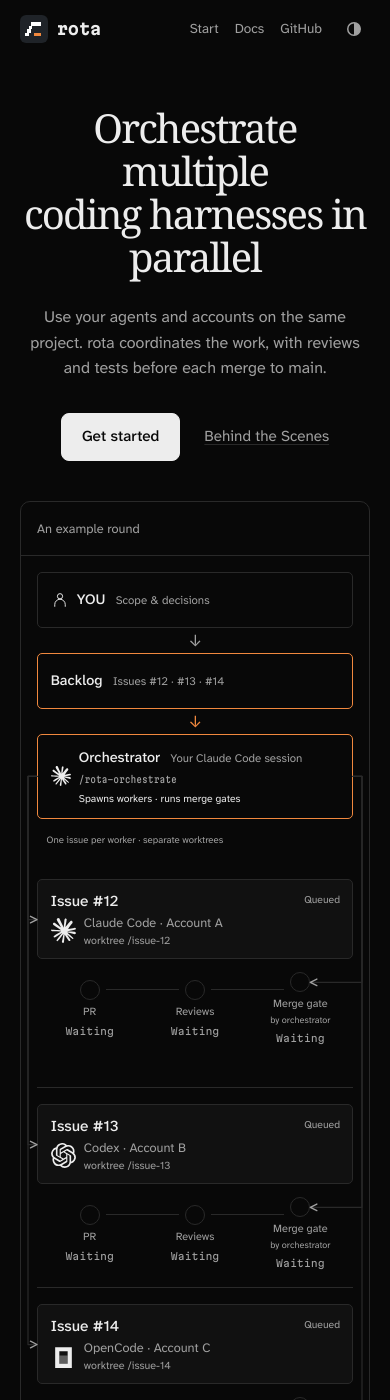
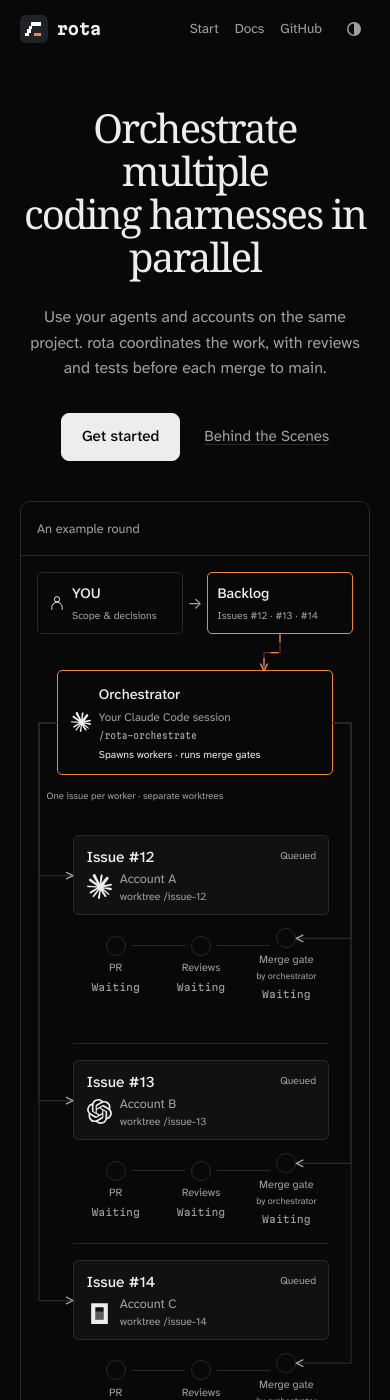
Before and after one commit to l4ci/l4ci.github.io, a Jekyll site: the page built from rota/index.html, in a window 390 px wide and 1400 px high. Built offline with Jekyll 4.4.1, drawn with Linux system fonts in a browser that asks for light colours; some of the changed text lies outside the part shown.

Commit message:
Polish round layout and add compatibility and ambient ASCII branding

```diff
--- /dev/null
+++ b/_includes/rota/ascii.txt
@@ -0,0 +1,5 @@
+               __
+   _________  / /_____ _
+  / ___/ __ \/ __/ __ `/
+ / /  / /_/ / /_/ /_/ /
+/_/   \____/\__/\__,_/
--- a/_includes/rota/round-example.html
+++ b/_includes/rota/round-example.html
@@ -9,6 +9,7 @@
         <marker id="wire-arrow" viewBox="0 0 8 8" refX="7" refY="4" markerWidth="7" markerHeight="7" orient="auto"><path d="M1 1 7 4 1 7"/></marker>
         <marker id="wire-arrow-active" viewBox="0 0 8 8" refX="7" refY="4" markerWidth="7" markerHeight="7" orient="auto"><path d="M1 1 7 4 1 7"/></marker>
       </defs>
+      <g data-wire="backlog"><path class="wire-track"/><path class="wire-motion"/></g>
       <g data-wire="worker-12"><path class="wire-track"/><path class="wire-motion"/></g>
       <g data-wire="worker-13"><path class="wire-track"/><path class="wire-motion"/></g>
       <g data-wire="worker-14"><path class="wire-track"/><path class="wire-motion"/></g>
@@ -18,13 +19,14 @@
       <g data-wire="gate-14"><path class="wire-track"/><path class="wire-motion"/></g>
     </svg>
   <div class="round-intake">
+    <div class="round-inputs">
     <div class="round-node round-you" data-node="you" data-status="active">
       <svg viewBox="0 0 24 24" aria-hidden="true"><circle cx="12" cy="7" r="3.5"/><path d="M5 21v-3a7 7 0 0 1 14 0v3"/></svg>
       <div><strong>YOU</strong><span data-you-status>Describe the work</span></div>
     </div>
     <span class="intake-link" data-intake-link="backlog" aria-hidden="true">→</span>
     <div class="round-node" data-node="backlog" data-status="waiting"><div><strong>Backlog</strong><span>Issues #12 · #13 · #14</span></div></div>
-    <span class="intake-link" data-intake-link="orchestrator" aria-hidden="true">→</span>
+    </div>
     <div class="round-node round-orchestrator" data-node="orchestrator" data-status="waiting">
       <svg class="harness-mark" aria-hidden="true"><use href="#i-claude"/></svg>
       <div><strong>Orchestrator</strong><span>Your Claude Code session</span><code>/rota-orchestrate</code><span class="orchestrator-duty" data-orchestrator-duty>Spawns workers · runs merge gates</span></div>
@@ -34,9 +36,9 @@
   <div class="round-lanes">
     <div class="round-columns" aria-hidden="true"><span>Worker sessions</span><span>PR</span><span>Reviews</span><span>Merge gate<small>Run by orchestrator</small></span></div>
     <div class="round-lane" role="group" aria-label="Issue 12" data-issue="12" data-state="queued">
-      <div class="round-session" role="group" aria-label="Worker session" data-stage="work" data-status="waiting">
-        <svg class="harness-mark" aria-hidden="true"><use href="#i-claude"/></svg>
-        <div class="session-copy"><strong>Issue #12</strong><span>Claude Code <span data-session-account>· Account A</span></span><span class="session-worktree">worktree /issue-12</span></div>
+      <div class="round-session" role="group" aria-label="Claude Code worker session" data-stage="work" data-status="waiting">
+        <svg class="harness-mark" aria-hidden="true"><title>Claude Code</title><use href="#i-claude"/></svg>
+        <div class="session-copy"><strong>Issue #12</strong><span data-session-account>Account A</span><span class="session-worktree">worktree /issue-12</span></div>
         <span class="session-status" data-session-status>Queued</span>
       </div>
       <span class="round-link" data-link="pr" aria-hidden="true"></span>
@@ -48,9 +50,9 @@
       <div class="round-return" aria-hidden="true"><svg viewBox="0 0 400 26" preserveAspectRatio="none" aria-hidden="true"><path d="M390 1V9Q390 18 380 18H20Q10 18 10 9V1"/><path d="m5 7 5-6 5 6"/></svg><span>Review feedback → fresh Claude session</span></div>
     </div>
     <div class="round-lane" role="group" aria-label="Issue 13" data-issue="13" data-state="queued">
-      <div class="round-session" role="group" aria-label="Worker session" data-stage="work" data-status="waiting">
-        <svg class="harness-mark" aria-hidden="true"><use href="#i-openai"/></svg>
-        <div class="session-copy"><strong>Issue #13</strong><span>Codex <span data-session-account>· Account B</span></span><span class="session-worktree">worktree /issue-13</span></div>
+      <div class="round-session" role="group" aria-label="Codex worker session" data-stage="work" data-status="waiting">
+        <svg class="harness-mark" aria-hidden="true"><title>Codex</title><use href="#i-openai"/></svg>
+        <div class="session-copy"><strong>Issue #13</strong><span data-session-account>Account B</span><span class="session-worktree">worktree /issue-13</span></div>
         <span class="session-status" data-session-status>Queued</span>
       </div>
       <span class="round-link" data-link="pr" aria-hidden="true"></span>
@@ -61,9 +63,9 @@
       <div class="round-stage" role="group" aria-label="Merge gate" data-stage="gate" data-status="waiting"><span class="stage-mark" aria-hidden="true"></span><span class="stage-name">Merge gate</span><span class="stage-status">Waiting</span></div>
     </div>
     <div class="round-lane" role="group" aria-label="Issue 14" data-issue="14" data-state="queued">
-      <div class="round-session" role="group" aria-label="Worker session" data-stage="work" data-status="waiting">
-        <svg class="harness-mark" aria-hidden="true"><use href="#i-opencode"/></svg>
-        <div class="session-copy"><strong>Issue #14</strong><span>OpenCode <span data-session-account>· Account C</span></span><span class="session-worktree">worktree /issue-14</span></div>
+      <div class="round-session" role="group" aria-label="OpenCode worker session" data-stage="work" data-status="waiting">
+        <svg class="harness-mark" aria-hidden="true"><title>OpenCode</title><use href="#i-opencode"/></svg>
+        <div class="session-copy"><strong>Issue #14</strong><span data-session-account>Account C</span><span class="session-worktree">worktree /issue-14</span></div>
         <span class="session-status" data-session-status>Queued</span>
       </div>
       <span class="round-link" data-link="pr" aria-hidden="true"></span>
--- /dev/null
+++ b/_includes/rota/works-with.html
@@ -0,0 +1,9 @@
+<section class="entry-works" id="works-with" aria-labelledby="works-title">
+  <h2 id="works-title">Works with</h2>
+  <dl class="compatibility">
+    <div><dt>Agent harnesses</dt><dd><ul class="compat-list"><li><svg viewBox="0 0 24 24" aria-hidden="true" focusable="false"><use href="#i-claude"/></svg><span>Claude Code</span></li><li><svg viewBox="0 0 24 24" aria-hidden="true" focusable="false"><use href="#i-openai"/></svg><span>Codex</span></li><li><svg viewBox="0 0 24 24" aria-hidden="true" focusable="false"><use href="#i-opencode"/></svg><span>OpenCode</span></li></ul><p>Mixed in one round</p></dd></div>
+    <div><dt>Forges</dt><dd><ul class="compat-list"><li><svg viewBox="0 0 24 24" aria-hidden="true" focusable="false"><use href="#i-github"/></svg><span>GitHub</span></li><li><svg viewBox="0 0 24 24" aria-hidden="true" focusable="false"><use href="#i-gitlab"/></svg><span>GitLab</span></li><li><svg viewBox="0 0 24 24" aria-hidden="true" focusable="false"><use href="#i-merge"/></svg><span>Local</span></li></ul><p>Self-hosted GitLab too; local projects merge directly</p></dd></div>
+    <div><dt>Issue sources</dt><dd><ul class="compat-list"><li><svg viewBox="0 0 24 24" aria-hidden="true" focusable="false"><use href="#i-file"/></svg><span>BACKLOG.md</span></li><li><svg viewBox="0 0 24 24" aria-hidden="true" focusable="false"><use href="#i-github"/></svg><span>GitHub Issues</span></li><li><svg viewBox="0 0 24 24" aria-hidden="true" focusable="false"><use href="#i-gitlab"/></svg><span>GitLab Issues</span></li><li><svg viewBox="0 0 24 24" aria-hidden="true" focusable="false"><use href="#i-jira"/></svg><span>Jira</span></li><li><svg viewBox="0 0 24 24" aria-hidden="true" focusable="false"><use href="#i-linear"/></svg><span>Linear</span></li><li><svg viewBox="0 0 24 24" aria-hidden="true" focusable="false"><use href="#i-plan"/></svg><span>It's a Plan</span></li></ul></dd></div>
+    <div><dt>Platforms</dt><dd><ul class="compat-list"><li><svg viewBox="0 0 24 24" aria-hidden="true" focusable="false"><use href="#i-linux"/></svg><span>Linux</span></li><li><svg viewBox="0 0 24 24" aria-hidden="true" focusable="false"><use href="#i-apple"/></svg><span>macOS</span></li><li><svg viewBox="0 0 24 24" aria-hidden="true" focusable="false"><use href="#i-windows"/></svg><span>Windows (WSL2)</span></li></ul></dd></div>
+  </dl>
+</section>
--- a/_layouts/rota/base.html
+++ b/_layouts/rota/base.html
@@ -68,11 +68,13 @@
     <link rel="apple-touch-icon" href="/rota/assets/apple-touch-icon.png">
     <link rel="stylesheet" href="/rota/assets/fonts/fonts.css">
     <link rel="stylesheet" href="/rota/assets/rota.css?v=2">
-    <link rel="stylesheet" href="/rota/assets/entry.css?v=7">
-    {% if is_landing %}<link rel="stylesheet" href="/rota/assets/round-example.css?v=4">{% endif %}
+    <link rel="stylesheet" href="/rota/assets/entry.css?v=9">
+    {% if is_landing %}<link rel="stylesheet" href="/rota/assets/round-example.css?v=5">{% endif %}
     <script>
       try { var t = localStorage.getItem("rota-theme"); document.documentElement.dataset.theme = t === "light" ? "light" : "dark"; } catch (e) { document.documentElement.dataset.theme = "dark"; }
     </script>
+    {% capture rota_ascii %}{% include rota/ascii.txt %}{% endcapture %}
+    <script>console.info("%c" + {{ rota_ascii | rstrip | jsonify }}, "color: #f0883e; font-family: monospace;");</script>
     <script src="/rota/assets/rota.js?v=3" defer></script>
   </head>
   <body class="{{ page.body_class | default: 'is-doc' }}">
@@ -91,12 +93,13 @@
     {{ content }}
     <footer class="colophon">
       <div class="colophon-inner">
-        <p>rota is MIT-licensed and made by <a href="/">Volker Otto</a>.</p>
+        <p class="footer-brand">{% include rota/icon.svg %}<span>rota is MIT-licensed and made by <a href="/">Volker Otto</a>.</span></p>
         <p>
           <a href="https://github.com/l4ci/rota">Source</a>
           <a href="https://github.com/l4ci/rota/releases">Releases</a>
           <a href="https://github.com/l4ci/rota/issues">Issues</a>
           <a href="/imprint/">Imprint</a>
+          {% if is_landing %}<button class="glow-toggle" type="button" data-glow-toggle hidden>Pause glow</button>{% endif %}
         </p>
       </div>
     </footer>
--- a/rota/assets/entry.css
+++ b/rota/assets/entry.css
@@ -113,3 +113,42 @@
   .install-prompt code { font-size: .72rem; }
   .install-alternatives { gap: .4rem .8rem; }
 }
+
+.footer-brand { display: flex; align-items: center; gap: .65rem; }
+.footer-brand .icon { width: 26px; height: 26px; flex: 0 0 26px; }
+.entry-works { display: grid; grid-template-columns: 240px minmax(0, 1fr); gap: 3rem; border-top: 1px solid var(--rule); padding: 3.5rem 0 2rem; margin-top: 1rem; }
+.entry-works h2 { font: 400 2.25rem/1.15 var(--serif); letter-spacing: -.025em; margin: 0; }
+.compatibility { margin: 0; }
+.compatibility > div { padding: 0 0 1.6rem; }
+.compatibility > div + div { border-top: 1px solid var(--rule); padding-top: 1.3rem; }
+.compatibility dt { font-size: .78rem; color: var(--muted); margin-bottom: .8rem; }
+.compatibility dd { margin: 0; }
+.compat-list { display: flex; flex-wrap: wrap; gap: .9rem 1.6rem; margin: 0; padding: 0; list-style: none; }
+.compat-list li { display: inline-flex; align-items: center; gap: .55rem; font-size: .9rem; }
+.compat-list svg { width: 21px; height: 21px; flex: 0 0 21px; fill: currentColor; }
+.compatibility p { font-size: .75rem; color: var(--muted); margin: .7rem 0 0; }
+@media (max-width: 820px) {
+  .entry-works { grid-template-columns: 180px minmax(0, 1fr); gap: 2rem; }
+}
+@media (max-width: 560px) {
+  .entry-works { display: block; padding: 2.5rem 0 1.5rem; }
+  .entry-works h2 { font-size: 2rem; margin-bottom: 2rem; }
+  .compat-list { gap: .9rem 1.3rem; }
+  .compat-list li { font-size: .85rem; }
+}
+
+/* A fixed CLI wordmark stays behind the content as the page scrolls. */
+.is-landing { isolation: isolate; }
+.ambient-ascii { position: fixed; inset: 0; z-index: -1; display: grid; place-items: center; overflow: hidden; pointer-events: none; user-select: none; }
+.ambient-ascii pre { transform: translateY(-8vh); width: max-content; max-width: 96vw; overflow: hidden; margin: 0; padding: 0; border: 0; background: none; color: var(--accent); opacity: .04; font: 600 clamp(18px, 5.5vw, 88px)/1.1 ui-monospace, "SFMono-Regular", Consolas, monospace; letter-spacing: 0; text-align: left; white-space: pre; }
+.ambient-ascii[data-enhanced] pre { opacity: 1; }
+.ascii-letter { opacity: .04; transition: opacity 1400ms ease-in-out, text-shadow 1400ms ease-in-out; }
+.ascii-letter.is-glowing { opacity: .14; text-shadow: 0 0 24px #f0883e, 0 0 65px rgb(240 136 62 / 55%); }
+:root[data-theme="light"] .ascii-letter, :root[data-theme="light"] .ambient-ascii:not([data-enhanced]) pre { opacity: .03; }
+:root[data-theme="light"] .ascii-letter.is-glowing { opacity: .09; }
+.glow-toggle { border: 0; padding: 0; background: none; color: var(--muted); font: inherit; text-decoration: underline; text-decoration-color: var(--rule); text-underline-offset: .18em; cursor: pointer; }
+.glow-toggle:hover { color: var(--ink); }
+@media (prefers-reduced-motion: reduce) {
+  .ascii-letter { transition: none; }
+  .ascii-letter.is-glowing { opacity: .04; text-shadow: none; }
+}
--- a/rota/assets/entry.js
+++ b/rota/assets/entry.js
@@ -24,3 +24,69 @@
     reset = window.setTimeout(function () { button.textContent = "Copy prompt"; status.textContent = ""; }, 5000);
   });
 }());
+
+// Split the slanted CLI artwork along the strokes of r, o, t and a.
+(function () {
+  "use strict";
+  var backdrop = document.querySelector(".ambient-ascii");
+  if (!backdrop) return;
+  var art = backdrop.querySelector("pre");
+  var toggle = document.querySelector("[data-glow-toggle]");
+  var rows = art.textContent.trimEnd().split("\n");
+  var cuts = [[8, 13, 17], [8, 13, 18], [8, 13, 18], [6, 13, 17], [6, 12, 16]];
+  if (rows.length !== cuts.length) return;
+  var groups = [[], [], [], []];
+  var fragment = document.createDocumentFragment();
+  rows.forEach(function (row, line) {
+    var edges = [0].concat(cuts[line], row.length);
+    groups.forEach(function (group, letter) {
+      var span = document.createElement("span");
+      span.className = "ascii-letter";
+      span.dataset.letter = "rota"[letter];
+      span.textContent = row.slice(edges[letter], edges[letter + 1]);
+      group.push(span);
+      fragment.appendChild(span);
+    });
+    if (line < rows.length - 1) fragment.appendChild(document.createTextNode("\n"));
+  });
+  art.replaceChildren(fragment);
+  backdrop.dataset.enhanced = "true";
+  var motion = window.matchMedia("(prefers-reduced-motion: reduce)");
+  var paused = false, timer, fadeTimer, previous = -1;
+  try { paused = localStorage.getItem("rota-glow") === "paused"; } catch (e) {}
+
+  function clearGlow() {
+    window.clearTimeout(timer);
+    window.clearTimeout(fadeTimer);
+    groups.forEach(function (group) { group.forEach(function (span) { span.classList.remove("is-glowing"); }); });
+  }
+  function schedule() {
+    if (paused || motion.matches || document.hidden) return;
+    timer = window.setTimeout(function () {
+      var next = Math.floor(Math.random() * (previous < 0 ? 4 : 3));
+      if (previous >= 0 && next >= previous) next++;
+      previous = next;
+      groups[next].forEach(function (span) { span.classList.add("is-glowing"); });
+      fadeTimer = window.setTimeout(function () {
+        groups[next].forEach(function (span) { span.classList.remove("is-glowing"); });
+        schedule();
+      }, 2200 + Math.random() * 1300);
+    }, 2500 + Math.random() * 5000);
+  }
+  function sync() {
+    clearGlow();
+    if (toggle) {
+      toggle.hidden = motion.matches;
+      toggle.textContent = paused ? "Resume glow" : "Pause glow";
+    }
+    schedule();
+  }
+  if (toggle) toggle.addEventListener("click", function () {
+    paused = !paused;
+    try { localStorage.setItem("rota-glow", paused ? "paused" : "playing"); } catch (e) {}
+    sync();
+  });
+  motion.addEventListener("change", sync);
+  document.addEventListener("visibilitychange", sync);
+  sync();
+}());
--- a/rota/assets/round-example.css
+++ b/rota/assets/round-example.css
@@ -1,9 +1,9 @@
 /* A round is a set of independent lanes. Orange marks work in motion. */
-.round-demo { margin: 0 auto 6rem; border: 1px solid var(--rule); border-radius: 10px; background: var(--paper); overflow: hidden; --lane-columns: minmax(240px, 1.8fr) minmax(20px, .45fr) minmax(65px, .6fr) minmax(20px, .45fr) minmax(85px, .8fr) minmax(20px, .45fr) minmax(90px, .8fr); }
+.round-demo { margin: 0 auto 6rem; border: 1px solid var(--rule); border-radius: 10px; background: var(--paper); overflow: hidden; --lane-columns: minmax(205px, 1.5fr) minmax(20px, .3fr) minmax(65px, .6fr) minmax(20px, .3fr) minmax(85px, .8fr) minmax(20px, .3fr) minmax(90px, .8fr); }
 .round-demo-heading { display: flex; justify-content: space-between; align-items: center; gap: 1rem; padding: 1.15rem 1.6rem; border-bottom: 1px solid var(--rule); font-size: .8rem; color: var(--muted); }
 .round-count { font-size: .75rem; }
 .round-count > span[aria-hidden] { margin: 0 .35rem; }
-.round-lanes { padding: .9rem 1.6rem .4rem; }
+.round-lanes { padding: .9rem 3rem .4rem 5rem; }
 .round-columns, .round-lane { display: grid; grid-template-columns: var(--lane-columns); align-items: center; }
 .round-columns { font: 400 .68rem/1.5 var(--mono); color: var(--muted); margin-bottom: 1rem; }
 .round-columns span:not(:first-child) { text-align: center; }
@@ -84,7 +84,7 @@
 @keyframes round-return { to { stroke-dashoffset: 28; } }
 @media (max-width: 820px) {
   .round-demo { --lane-columns: minmax(205px, 1.6fr) minmax(10px, .25fr) minmax(68px, .8fr) minmax(10px, .25fr) minmax(68px, .8fr) minmax(10px, .25fr) minmax(80px, .7fr); margin-bottom: 4rem; }
-  .round-lanes { padding: .75rem 1rem; }
+  .round-lanes { padding: .75rem 2.5rem .4rem 4rem; }
   .round-session { padding: .7rem .65rem; gap: .15rem .5rem; }
   .session-status { font-size: .6rem; }
   .round-columns { font-size: .6rem; }
@@ -94,7 +94,7 @@
   .round-demo { margin-bottom: 3rem; }
   .round-demo-heading { padding: 1rem; }
   .round-count { display: none; }
-  .round-lanes { padding: .3rem 1rem 0; }
+  .round-lanes { padding: .3rem 2.5rem 0 3.25rem; }
   .round-columns { display: none; }
   .round-lane { grid-template-columns: repeat(3, minmax(0, 1fr)); padding: 1rem 0; row-gap: .8rem; }
   .round-lane + .round-lane { border-top: 1px solid var(--rule); }
@@ -119,7 +119,9 @@
 @media (prefers-reduced-motion: reduce) {
   .round-demo *, .round-demo *::after { animation: none !important; transition: none !important; }
 }
-.round-intake { display: grid; grid-template-columns: 1fr 2rem 1fr 2rem 1.4fr; align-items: stretch; padding: 1.3rem 1.6rem 0; }
+.round-intake { display: flex; flex-direction: column; align-items: center; gap: 2.25rem; padding: 1.3rem 1.6rem 0; }
+.round-inputs { display: grid; grid-template-columns: minmax(0, 1fr) 2rem minmax(0, 1fr); align-items: stretch; width: min(100%, 560px); }
+.round-orchestrator { width: min(100%, 320px); }
 .round-node { display: flex; align-items: center; gap: .8rem; border: 1px solid var(--rule); border-radius: 5px; padding: .75rem 1rem; min-width: 0; transition: border-color 250ms; }
 .round-node > div { display: grid; gap: .2rem; }
 .round-node strong { font-weight: 500; font-size: .9rem; }
@@ -134,7 +136,7 @@
 .round-session[data-status="question"] .session-status { color: var(--ink); }
 .round-session[data-status="question"] .harness-mark { color: var(--accent); }
 @media (max-width: 820px) {
-  .round-intake { padding: 1rem 1rem 0; grid-template-columns: 1fr 1.5rem 1fr 1.5rem 1.4fr; }
+  .round-intake { padding: 1rem 1rem 0; }
   .round-node { padding: .6rem; gap: .5rem; }
   .round-node strong { font-size: .8rem; }
   .round-node span { font-size: .65rem; }
@@ -143,13 +145,18 @@
   .round-you > svg { width: 18px; flex-basis: 18px; }
 }
 @media (max-width: 620px) {
-  .round-intake { grid-template-columns: minmax(0, 1fr); padding-bottom: .5rem; }
+  .round-intake { padding-bottom: .5rem; }
+  .round-inputs { grid-template-columns: minmax(0, 1fr) 1.5rem minmax(0, 1fr); }
+  .round-orchestrator { width: calc(100% - 2.5rem); }
+  .round-inputs .round-node { padding: .6rem; gap: .4rem; }
+  .round-inputs .round-node > div { display: grid; }
+  .round-inputs .round-node span { font-size: .65rem; }
   .round-node { min-height: 56px; padding: .7rem .8rem; }
   .round-node > div { display: flex; flex-wrap: wrap; align-items: baseline; column-gap: .65rem; }
   .round-node strong { font-size: .9rem; }
   .round-node span { font-size: .72rem; }
   .round-node code { flex-basis: 100%; font-size: .6rem; }
-  .intake-link { height: 25px; transform: rotate(90deg); line-height: 25px; }
+  .intake-link { line-height: 25px; }
   .round-spawn { height: 32px; margin: 0 1rem; }
   .round-spawn span { left: .6rem; top: 6px; transform: none; font-size: .6rem; padding: 0; }
   .round-outcome { padding: .8rem 1rem; }
--- a/rota/assets/round-example.js
+++ b/rota/assets/round-example.js
@@ -70,20 +70,21 @@
     var orchestrator = rect('[data-node="orchestrator"]');
     var you = rect('[data-node="you"]');
     var mobile = window.matchMedia("(max-width: 620px)").matches;
-    var left = mobile ? 7 : 12;
+    var left = mobile ? 18 : 28;
     var right = bounds.width - left;
-    var corridor = orchestrator.bottom + 20;
+    var backlog = rect('[data-node="backlog"]');
+    var intakeGap = (backlog.bottom + orchestrator.top) / 2;
+    var inputOffset = (orchestrator.right - orchestrator.left) / 4;
+    connect("backlog", [[backlog.x, backlog.bottom], [backlog.x, intakeGap], [orchestrator.right - inputOffset, intakeGap], [orchestrator.right - inputOffset, orchestrator.top]], index === 1);
     [12, 13, 14].forEach(function (issue, i) {
       var worker = rect('[data-issue="' + issue + '"] .round-session');
-      var workerPath = mobile ? [[orchestrator.left, orchestrator.y], [left, orchestrator.y], [left, worker.y], [worker.left, worker.y]] :
-        [[orchestrator.left + 24, orchestrator.bottom], [orchestrator.left + 24, corridor], [left, corridor], [left, worker.y], [worker.left, worker.y]];
+      var workerPath = [[orchestrator.left, orchestrator.y], [left, orchestrator.y], [left, worker.y], [worker.left, worker.y]];
       if (issue === 14 && (index === 4 || index === 5)) workerPath.reverse();
       connect("worker-" + issue, workerPath, index === 2 || (issue === 14 && (index === 4 || index === 7)));
       var gate = rect('[data-issue="' + issue + '"] [data-stage="gate"] .stage-mark');
       connect("gate-" + issue, [[orchestrator.right, orchestrator.y], [right, orchestrator.y], [right, gate.y], [gate.right, gate.y]], steps[index].states[i] === "gate");
     });
-    var humanPath = mobile ? [[orchestrator.left, orchestrator.y], [left, orchestrator.y], [left, you.y], [you.left, you.y]] :
-      [[orchestrator.x, orchestrator.top], [orchestrator.x, 9], [you.x, 9], [you.x, you.top]];
+    var humanPath = [[orchestrator.left + inputOffset, orchestrator.top], [orchestrator.left + inputOffset, intakeGap], [you.x, intakeGap], [you.x, you.bottom]];
     if (index >= 6) humanPath.reverse();
     connect("human", humanPath, index === 5 || index === 6 || (index === 7 && motion.matches), index >= 4 && index <= 7);
   }
@@ -109,7 +110,6 @@
     var gatingIssue = step.states.indexOf("gate");
     demo.querySelector("[data-orchestrator-duty]").textContent = index === 4 ? "Receives #14's question" : index === 5 ? "Asks you for a decision" : index === 6 ? "Receives your answer" : index === 7 ? "Relays your answer to #14" : gatingIssue >= 0 ? "Runs merge gate · #" + (12 + gatingIssue) : "Spawns workers · runs merge gates";
     demo.querySelector('[data-intake-link="backlog"]').dataset.status = index === 0 ? "active" : "waiting";
-    demo.querySelector('[data-intake-link="orchestrator"]').dataset.status = index === 1 ? "active" : "waiting";
     lanes.forEach(function (lane, i) {
       var state = states[step.states[i]];
       lane.dataset.state = step.states[i];
@@ -117,7 +117,7 @@
       var feedback = lane.querySelector(".round-return");
       if (feedback) feedback.setAttribute("aria-hidden", String(state.review !== "bounced"));
       lane.querySelector("[data-session-status]").textContent = state.label;
-      if (i === 0) lane.querySelector("[data-session-account]").textContent = index >= 7 ? "· Account D · fresh session" : "· Account A";
+      if (i === 0) lane.querySelector("[data-session-account]").textContent = index >= 7 ? "Account D" : "Account A";
       ["work", "pr", "review", "gate"].forEach(function (stage) {
         var node = lane.querySelector('[data-stage="' + stage + '"]');
         node.dataset.status = state[stage];
--- a/rota/index.html
+++ b/rota/index.html
@@ -5,6 +5,7 @@
 title: rota
 description: Orchestrate multiple coding harnesses in parallel. Use your agents and accounts on the same project, with reviews and tests before each merge to main.
 ---
+<div class="ambient-ascii" aria-hidden="true"><pre>{% include rota/ascii.txt %}</pre></div>
 <main id="main" class="entry">
   <section class="entry-hero" aria-labelledby="entry-title">
     <h1 id="entry-title">Orchestrate multiple<br>coding harnesses in parallel</h1>
@@ -50,7 +51,8 @@
       <p class="reference-link"><a href="/rota/docs/reference/">Browse the reference</a></p>
     </div>
   </div>
+  {% include rota/works-with.html %}
   {% include rota/landing-faq.html %}
 </main>
-<script src="/rota/assets/entry.js?v=2" defer></script>
-<script src="/rota/assets/round-example.js?v=4" defer></script>
+<script src="/rota/assets/entry.js?v=3" defer></script>
+<script src="/rota/assets/round-example.js?v=5" defer></script>
```
Also changed, not shown: _includes/rota/icons.svg.
